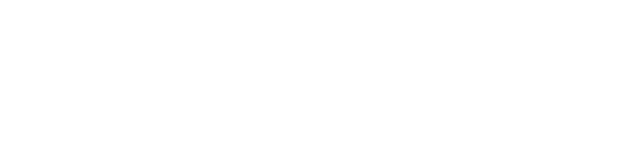
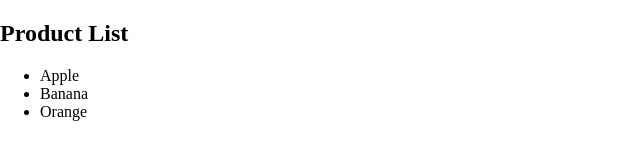
Before and after one commit to sobhisami/gaza-sky-task, a plain HTML site: page index.html in a window 1280 px wide. Shown: the whole page, without its empty margins (0-640 px from the left). Drawn offline with Linux system fonts and the light colour scheme.

Commit message:
make list

```diff
--- a/index.html
+++ b/index.html
@@ -9,6 +9,14 @@
   <title>first project</title>
 </head>
 <body>
+  <section class="home">
+  <h1>Product List</h1>
+  <ul>
+    <li>Apple</li>
+    <li>Banana</li>
+    <li>Orange</li>
+  </ul>
+  </section>
 <script src="js/script.js"></script>
 </body>
 </html>
```
